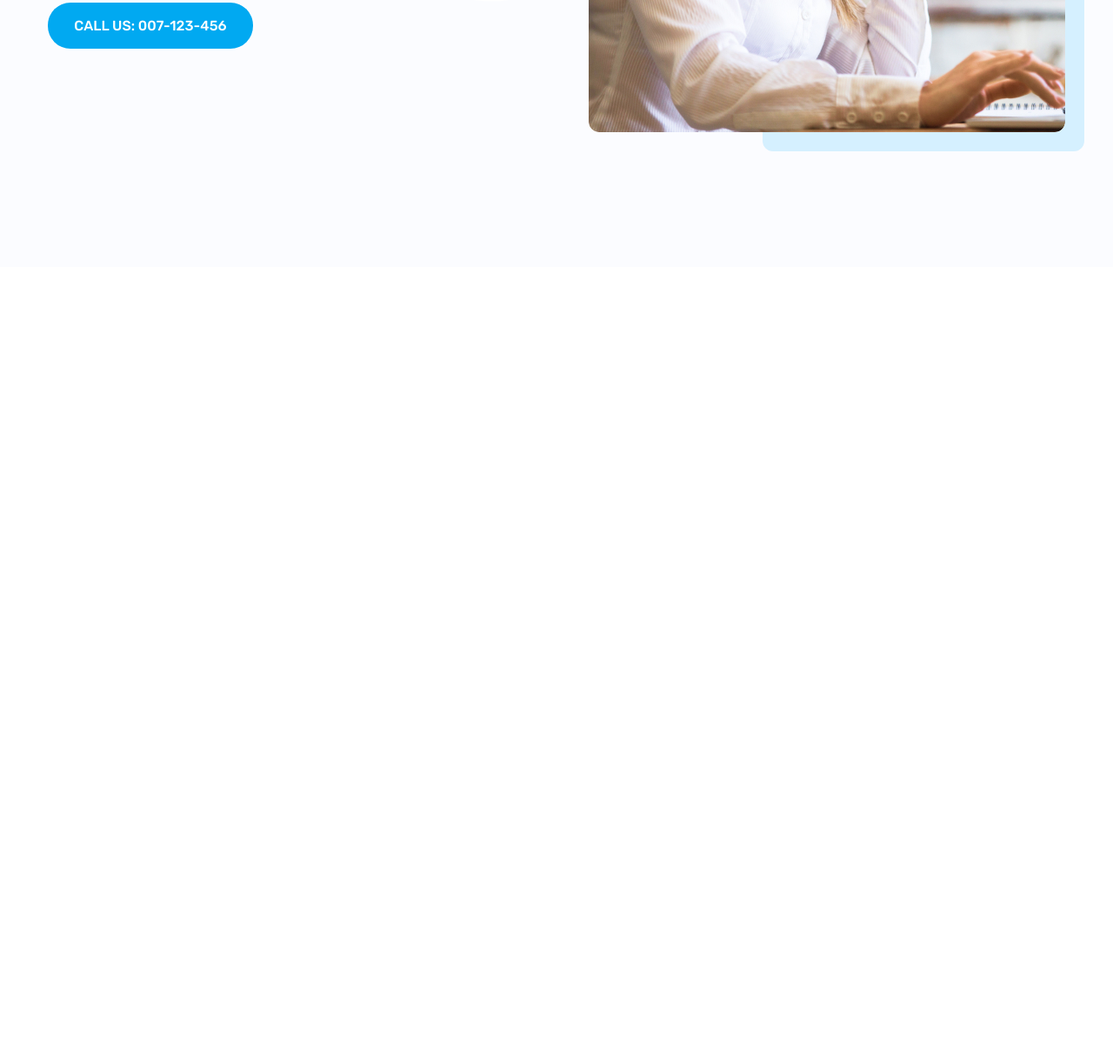
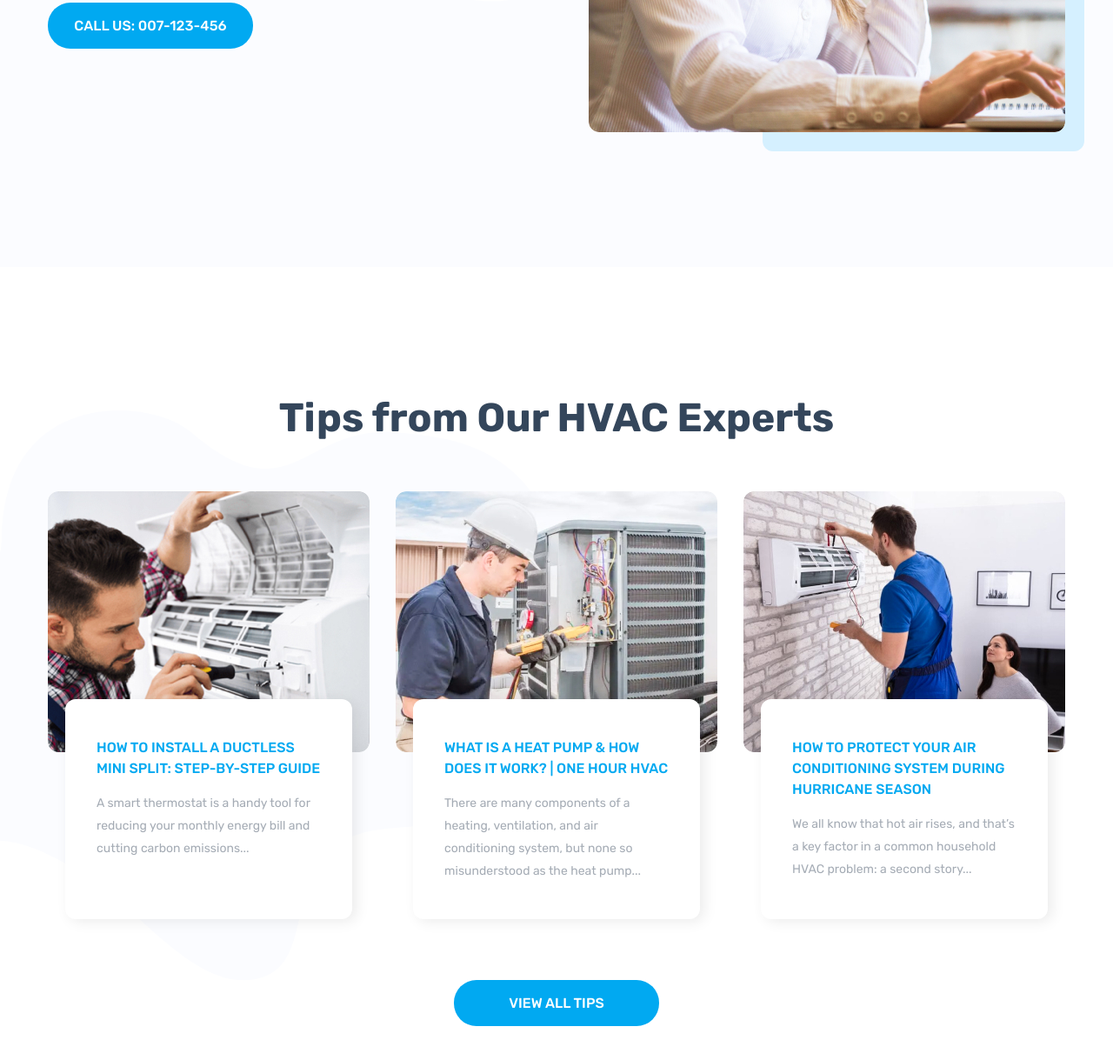
Before and after one commit to Dencho96/HVAC, a website: page app/index.html in a window 1280 px wide. Shown: the part 3534-4753 px from the top of the page at 87% size. Before the commit the page ends 3841 px from the top, so only its background shows below. Drawn offline with nearby package versions, Linux system fonts and the light colour scheme.

Commit message:
added tips section

```diff
--- a/app/index.html
+++ b/app/index.html
@@ -290,6 +290,61 @@
                 </div>
             </div>
         </section>
+        <section class="tips">
+            <div class="container">
+                <div class="tips__title">
+                    Tips from Our HVAC Experts
+                </div>
+                <div class="tips__inner d-flex">
+                    <div class="tips__item">
+                        <div class="tips__img" style="background-image: url('images/tips-img-1.jpg');"></div>
+                        <div class="tips__box">
+                            <a class="tips__link" href="#">
+                                How to Install a Ductless
+                                Mini Split: Step-by-Step
+                                Guide
+                            </a>
+                            <div class="tips__text">
+                                A smart thermostat is a handy tool for reducing your monthly energy bill and cutting
+                                carbon emissions...
+                            </div>
+                        </div>
+                    </div>
+
+                    <div class="tips__item">
+                        <div class="tips__img" style="background-image: url('images/tips-img-2.jpg');"></div>
+                        <div class="tips__box">
+                            <a class="tips__link" href="#">
+                                What is a Heat Pump & How
+                                Does It Work? | One Hour HVAC
+                            </a>
+                            <div class="tips__text">
+                                There are many components of a heating, ventilation, and air conditioning system, but
+                                none so misunderstood as the heat pump...
+                            </div>
+                        </div>
+                    </div>
+
+                    <div class="tips__item">
+                        <div class="tips__img" style="background-image: url('images/tips-img-3.jpg');"></div>
+                        <div class="tips__box">
+                            <a class="tips__link" href="#">
+                                How to Protect Your Air
+                                Conditioning System During
+                                Hurricane Season
+                            </a>
+                            <div class="tips__text">
+                                We all know that hot air rises, and that’s a key factor in a common household HVAC
+                                problem: a second story...
+                            </div>
+                        </div>
+                    </div>
+                </div>
+                <a class="btn tips__btn" href="#">
+                    View All Tips
+                </a>
+            </div>
+        </section>
     </main>
 
     <footer class="footer">
--- /dev/null
+++ b/app/scss/page-index/_tips.scss
@@ -0,0 +1,65 @@
+.tips {
+    padding: 146px 0 65px;
+    background-image: url('../../images/tips-bg.svg');
+    background-size: contain;
+    background-repeat: no-repeat;
+    background-position: center left;
+
+    &__title {
+        margin-bottom: 57px;
+        font-size: 46px;
+        line-height: 55px;
+        font-weight: 700;
+        color: $dark-blue;
+        text-align: center;
+    }
+
+    &__inner {
+        justify-content: space-between;
+        margin-bottom: 70px;
+    }
+
+    &__img,
+    &__box {
+        border-radius: 12px;
+    }
+
+    &__img {
+        width: 370px;
+        height: 300px;
+        background-size: cover;
+        background-position: center;
+        background-repeat: no-repeat;
+    }
+
+    &__box {
+        margin: -61px auto 0;
+        padding: 44px 36px;
+        max-width: 330px;
+        height: 253px;
+        width: 100%;
+        background-color: white;
+        box-shadow: 5px 3px 16px rgba(0, 0, 0, 0.08);
+    }
+
+    &__link {
+        margin-bottom: 15px;
+        text-transform: uppercase;
+        line-height: 24px;
+        color: $blue;
+        font-weight: 500;
+    }
+
+    &__text {
+        font-size: 14px;
+        line-height: 26px;
+        color: #A5ACB5;
+    }
+
+    &__btn {
+        display: block;
+        margin: 0 auto;
+        max-width: 170px;
+        text-align: center;
+    }
+}
--- a/app/scss/style.scss
+++ b/app/scss/style.scss
@@ -10,3 +10,4 @@
 @import 'page-index/advantages';
 @import 'page-index/promo';
 @import 'page-index/support';
+@import 'page-index/tips';
```
Also changed, not shown: app/css/style.min.css, app/images/tips-bg.svg (added), app/images/tips-img-1.jpg (added), app/images/tips-img-2.jpg (added), app/images/tips-img-3.jpg (added).
